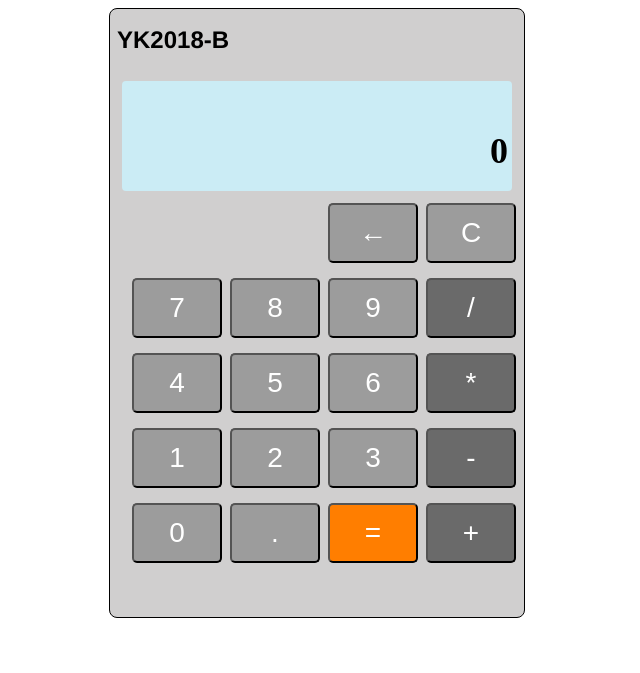
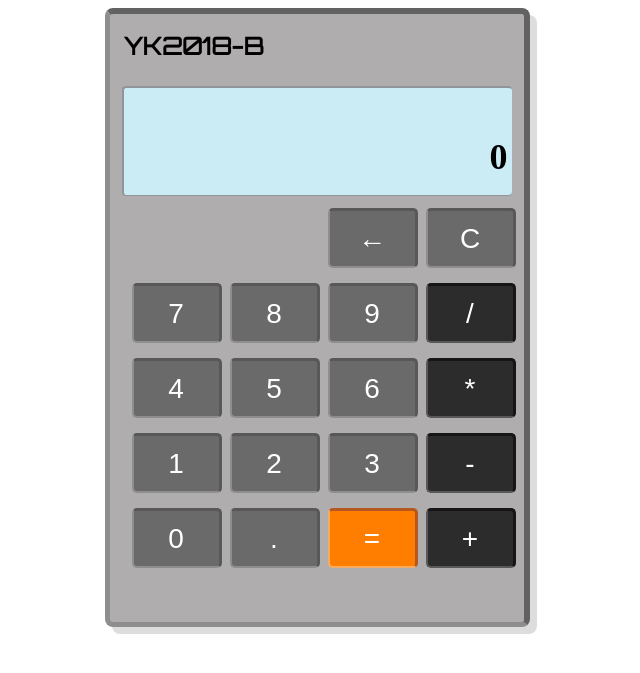
Before and after one commit to micbarash/Calculator-2.0, a PHP site: page /Calc.html in a window 1280 px wide. Shown: the top 673 px of the page, without its empty margins (323-963 px from the left). Run offline with PHP 8.4, Linux system fonts and the light colour scheme; some web fonts are replaced.

Commit message:
Added some css stylings, cleaned up some of the JS.

```diff
--- a/Calc.html
+++ b/Calc.html
@@ -5,6 +5,7 @@
     <title>Calculator 2.0</title>
     <link rel="stylesheet" href="style.css">
     <link rel="stylesheet" media="screen" href="https://fontlibrary.org/face/segment7" type="text/css"/>
+    <link href="https://fonts.googleapis.com/css?family=Orbitron" rel="stylesheet">
   </head>
   <body>
     <div class="calcBody">
--- a/style.css
+++ b/style.css
@@ -8,16 +8,24 @@ button {
 .calcBody {
   width: 410px;
   height: 600px;
-  border: 1px solid black;
+  border-top: 6px solid rgb(98,98,98);
+  border-right: 6px solid rgb(98,98,98);
+  border-left: 5px solid rgb(142,142,142);
+  border-bottom: 5px solid rgb(142,142,142);
   border-radius: 8px;
-  background-color: #d0cfcf;
+  background-color: #afadad;
   margin: auto;
   display: grid;
   grid-template-rows: 10% 20% repeat(5, 12%) 5%;
   grid-gap: 3px;
+  box-shadow: 7px 7px #ddd;
 }
 .display {
   background-color: #cbecf5;
+  border-top: 2px solid rgb(144, 149, 156);
+  border-left: 2px solid rgb(144, 149, 156);
+  border-bottom: 1px solid rgb(144, 149, 156);
+  border-radius: 4px;
   border-radius: 4px;
   margin: 5px 10px;
   display: grid;
@@ -25,7 +33,11 @@ button {
   text-align: right;
 }
 .regButton {
-  background-color: rgb(156,156,156);
+  background-color: rgb(106,106,106);
+  border-top: 3px solid rgb(88,88,88);
+  border-right: 3px solid rgb(88,88,88);
+  border-left: 2px solid rgb(142,142,142);
+  border-bottom: 2px solid rgb(142,142,142);
   width: 90px;
   height: 60px;
   margin-left: 4px;
@@ -35,7 +47,11 @@ button {
   font-size: 28px;
 }
 .opButton {
-  background-color: rgb(106,106,106);
+  background-color: rgb(44,44,44);
+  border-top: 3px solid rgb(22,22,22);
+  border-right: 3px solid rgb(22,22,22);
+  border-left: 2px solid rgb(88,88,88);
+  border-bottom: 2px solid rgb(88,88,88);
   width: 90px;
   height: 60px;
   margin-left: 4px;
@@ -46,6 +62,10 @@ button {
 }
 .eqButton {
   background-color: #ff7e00;
+  border-top: 3px solid rgb(181,88,31);
+  border-right: 3px solid rgb(181,88,31);
+  border-left: 2px solid rgb(247,171,96);
+  border-bottom: 2px solid rgb(247,171,96);
   width: 90px;
   height: 60px;
   margin-left: 4px;
@@ -55,12 +75,12 @@ button {
   font-size: 28px;
 }
 #logo {
-  font-family: Helvetica;
+  font-family: 'Orbitron', sans-serif;
   font-weight: 800;
   font-size: 24px;
   position: relative;
   top: 9px;
-  left: 3px;
+  left: 10px;
 }
 #operator {
   font-size: 20px;
```
Also changed, not shown: main.js (+0 -7 lines).
